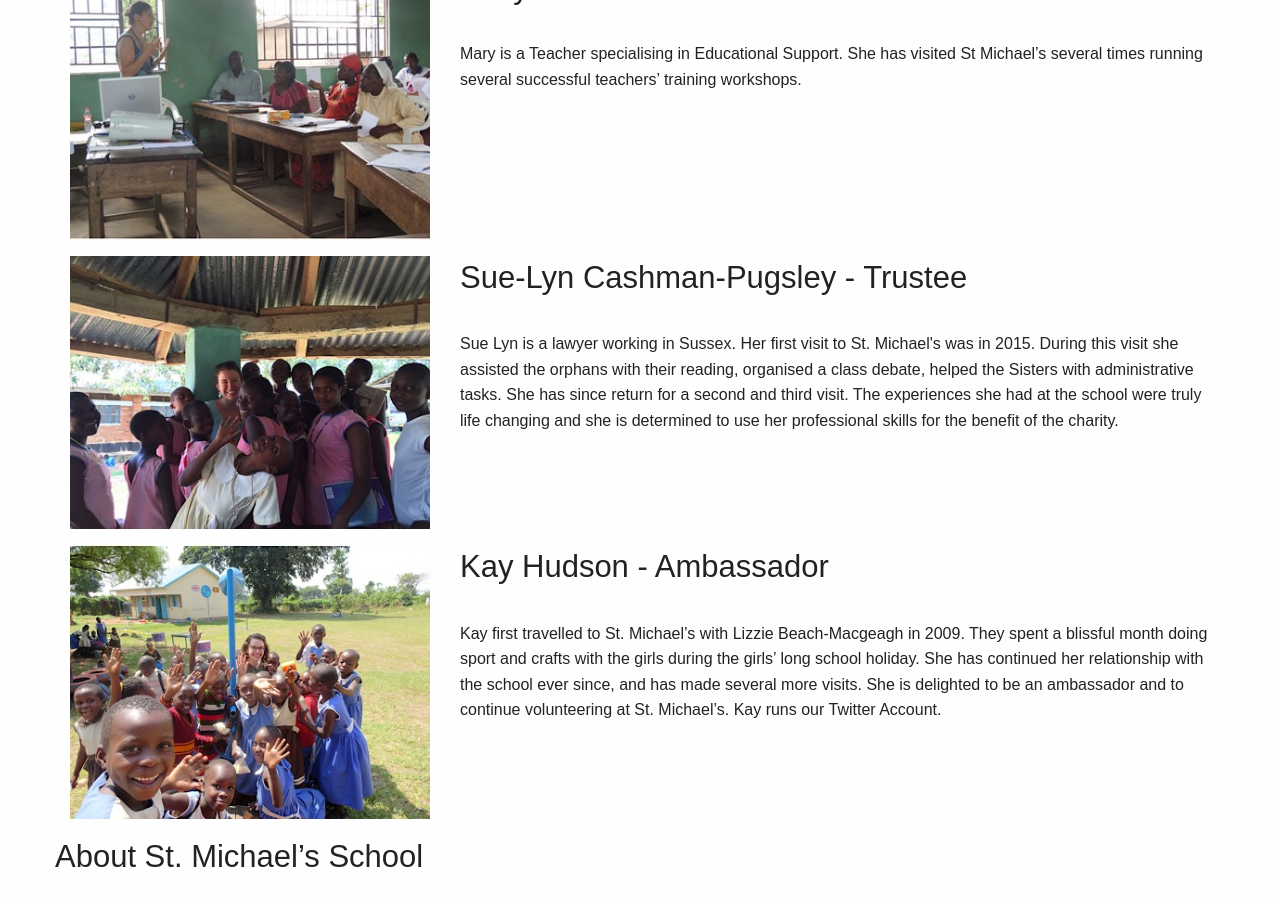
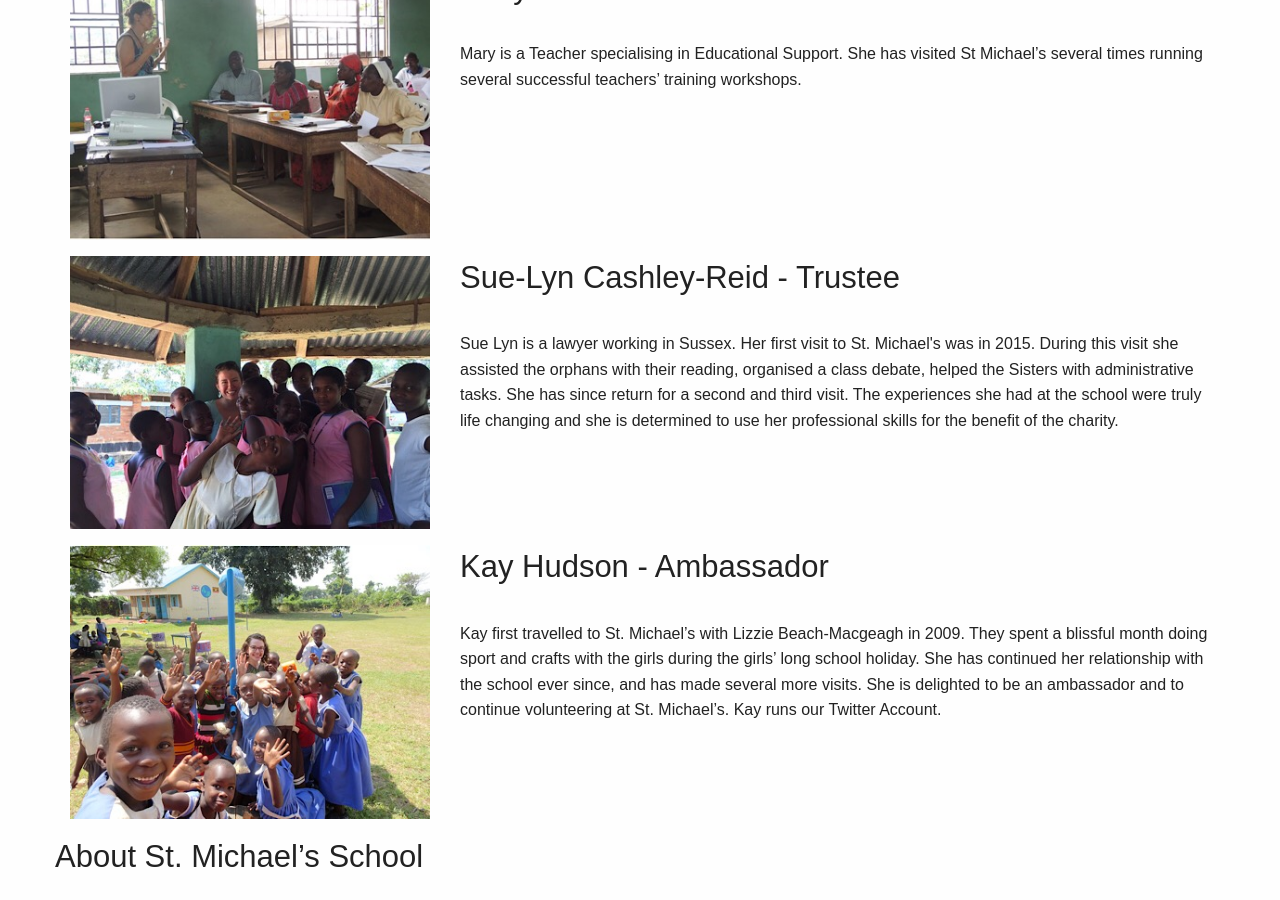
Before and after one commit to Eelviny/fsmu.co.uk, a Jekyll site: the page built from about.md, in a window 1280 px wide and 900 px high, scrolled down 2479 px. Built offline with Jekyll 4.4.1, drawn with Linux system fonts in a browser that asks for light colours; nearby versions of some CDN libraries; a style sheet for code colours, icons or effects is not loaded.

Commit message:
Update from Forestry.io FSMU Admin updated about.md

```diff
--- a/about.md
+++ b/about.md
@@ -70,7 +70,7 @@ Matthew retired from a career covering international banking, management consult
 <p>Mary is a Teacher specialising in Educational Support. She has visited St Michael’s several times running several successful teachers’ training workshops.</p>
 </div> </div>
 
-<div class="grid-x grid-margin-x" style="margin-bottom: 1rem;"> <div class="cell medium-4"> <img src="{{ site.baseurl }}/assets/images/0F205643-4AA8-403F-9149-F32FDB4D00F3.jpeg"> </div> <div class="cell medium-8"> <h3>Sue-Lyn Cashman-Pugsley - Trustee</h3> <p>Sue Lyn is a lawyer working in Sussex. Her first visit to St. Michael's was in 2015. During this visit she assisted the orphans with their reading, organised a class debate, helped the Sisters with administrative tasks. She has since return for a second and third visit. The experiences she had at the school were truly life changing and she is determined to use her professional skills for the benefit of the charity.</p> </div> </div>
+<div class="grid-x grid-margin-x" style="margin-bottom: 1rem;"> <div class="cell medium-4"> <img src="{{ site.baseurl }}/assets/images/0F205643-4AA8-403F-9149-F32FDB4D00F3.jpeg"> </div> <div class="cell medium-8"> <h3>Sue-Lyn Cashley-Reid - Trustee</h3> <p>Sue Lyn is a lawyer working in Sussex. Her first visit to St. Michael's was in 2015. During this visit she assisted the orphans with their reading, organised a class debate, helped the Sisters with administrative tasks. She has since return for a second and third visit. The experiences she had at the school were truly life changing and she is determined to use her professional skills for the benefit of the charity.</p> </div> </div>
 
 <div class="grid-x grid-margin-x" style="margin-bottom: 1rem;"> <div class="cell medium-4">
 <img src="{{ site.baseurl }}/assets/images/D30A1E62-D1A3-49DC-8558-51A2BCC5AB1A.jpeg">
```
Also changed, not shown: .forestry/front_matter/templates/post-template.yml, .forestry/settings.yml.
